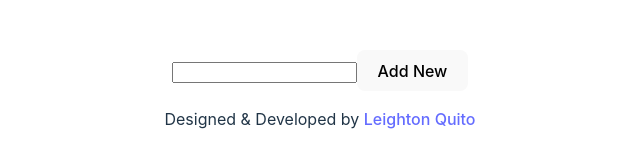
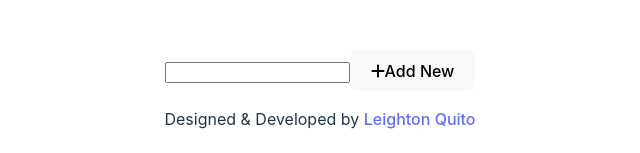
Before and after one commit to iamleigh/react-todo, a React (Vite) app: page / in a window 1280 px wide. Shown: the part 372-525 px from the top of the page, without its empty margins (320-960 px from the left). Built offline with nearby package versions, Linux system fonts and the light colour scheme.

Commit message:
fix(reminders): Add “plus” icon to “add new” button

```diff
--- a/src/components/Reminders.tsx
+++ b/src/components/Reminders.tsx
@@ -2,6 +2,8 @@
 import { TodoItem } from "../elements/TodoItem";
 import { Button } from "../elements/Button";
 import { Input } from "../elements/Input";
+import { FontAwesomeIcon } from "@fortawesome/react-fontawesome";
+import { faAdd } from "@fortawesome/free-solid-svg-icons";
 
 const Reminders: React.FC = () => {
 	const [todos, setTodos] = useState<{ id: number, label: string, done: boolean }[]>([]);
@@ -83,6 +85,7 @@
 					onChange={ handleInputChange } />
 
 				<Button
+					icon={<FontAwesomeIcon icon={ faAdd } />}
 					label="Add New"
 					onClick={ addItem } />
 			</div>
```
